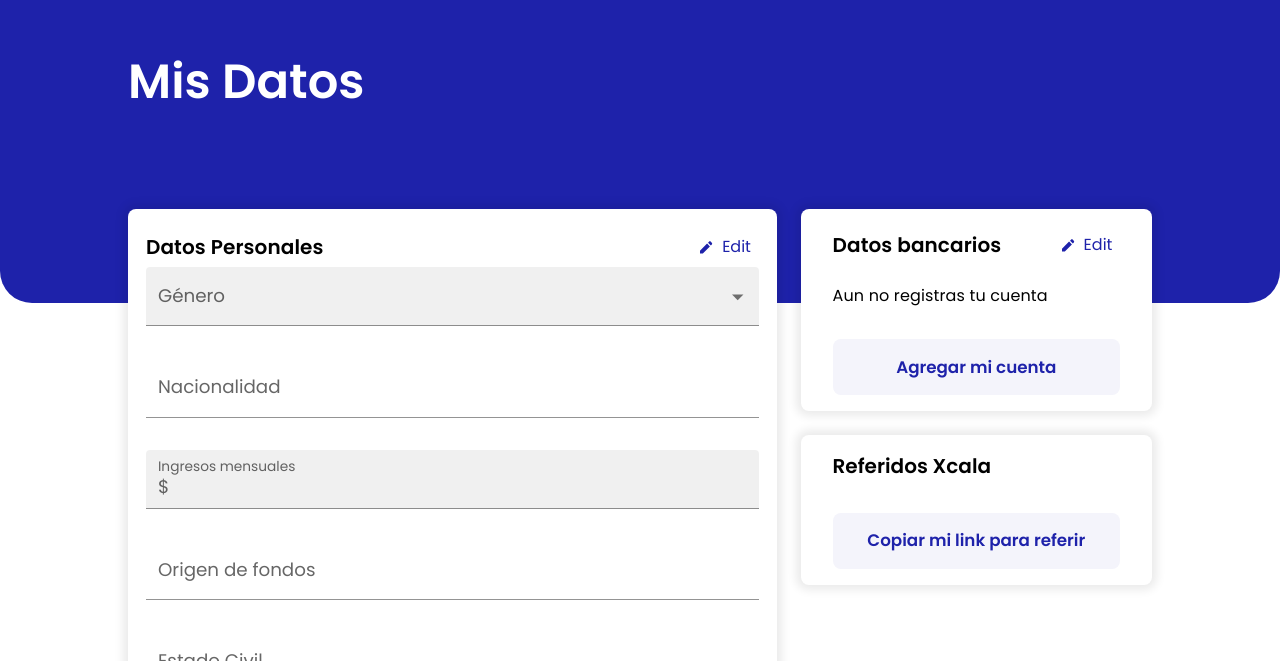
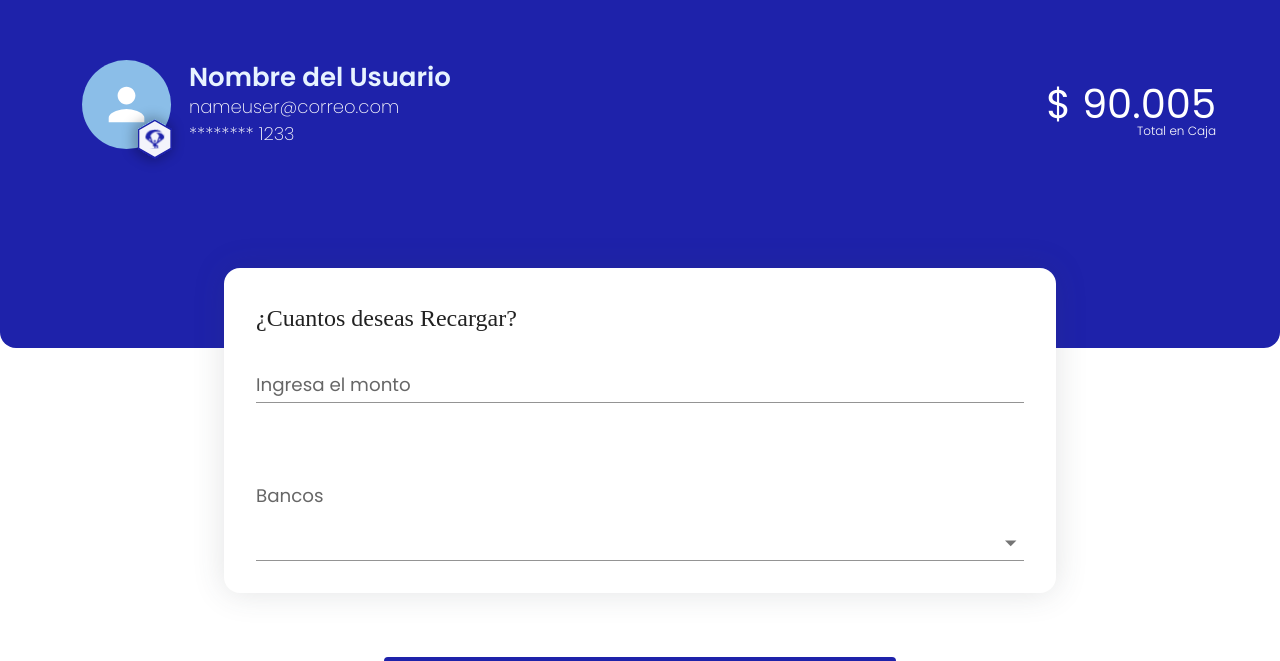
Before and after one commit to PandaDesigner/xcala-mui, a React (Vite) app: page / in a window 1280 px wide. Shown: the part 139-800 px from the top of the page. Built offline with nearby package versions, Linux system fonts and the light colour scheme; a web font is replaced by a local one.

Commit message:
[prfmaestre]: new views recharger

```diff
--- a/src/components/BtnGroupFix.jsx
+++ b/src/components/BtnGroupFix.jsx
@@ -1,79 +1,94 @@
-import { Stack, styled, Button, Box, IconButton } from "@mui/material"
+import { Stack, styled, Button, Box, IconButton } from '@mui/material';
 
-
-
-import spinerIcons from "../assets/images/spiner.svg"
-
+import spinerIcons from '../assets/images/spiner.svg';
 
 const BtnContainer = styled(Stack)({
-    marginTop: "400px",
-    width: "100%",
-    flexDirection: "column",
-    paddingTop: "90px",
-    alignItems: "center",
-
-})
+  marginTop: '400px',
+  width: '100%',
+  flexDirection: 'column',
+  paddingTop: '90px',
+  alignItems: 'center'
+});
 
 const BtnGroup = styled(Stack)({
-    flexDirection: "row",
-    width: "100%",
-    maxWidth: "100%",
-    justifyContent: "center",
+  flexDirection: 'row',
+  width: '100%',
+  maxWidth: '100%',
+  justifyContent: 'center'
+});
 
-})
-
-const Spiner = styled("img")({
-    height: "45px",
-    width: "45px",
-
-})
-
-
-
+const Spiner = styled('img')({
+  height: '45px',
+  width: '45px'
+});
 
 export const BtnGroupFix = () => {
   return (
-        <Stack position={{ xs: "Fixed", md: "none" }} bottom={"31px"} left={"0"} right={"0"} >
-            <BtnContainer display={{ xs: "flex", md: "none" }} maxHeight={"70px"}>
-                <BtnGroup gap={0} backgroundColor={"#1E22AA"} maxHeight={"70px"}  >
-
+    <Stack
+      position={{ xs: 'Fixed', md: 'none' }}
+      bottom={'31px'}
+      left={'0'}
+      right={'0'}
+    >
+      <BtnContainer display={{ xs: 'flex', md: 'none' }} maxHeight={'70px'}>
+        <BtnGroup gap={0} backgroundColor={'#1E22AA'} maxHeight={'70px'}>
           <Button
             variant="contained"
             color="primary"
             size="large"
-                        sx={{ width: "100%", boxShadow: "none", textTransform: 'none', paddingY: "16px" }}
+            sx={{
+              width: '100%',
+              boxShadow: 'none',
+              textTransform: 'none',
+              paddingY: '16px'
+            }}
             disableElevation
             disableRipple
-                    >Recargar</Button>
+          >
+            Recargar
+          </Button>
           <Button
             variant="contained"
             color="primary"
             size="large"
-                        sx={{ width: "100%", boxShadow: "none", textTransform: 'none' }}
+            sx={{ width: '100%', boxShadow: 'none', textTransform: 'none' }}
             disableElevation
             disableRipple
-                    > Retirar</Button>
+          >
+            {' '}
+            Retirar
+          </Button>
         </BtnGroup>
 
-                <Box sx={{ "& > button": { m: 0 }, marginTop: "-95px", boxShadow: "0px 4px 4px rgba(0, 0, 0, 0.25)", borderRadius: "100%", "& > button:hover": { backgroundColor: "#e2e2e2" } }} zIndex={2} >
+        <Box
+          sx={{
+            '& > button': { m: 0 },
+            marginTop: '-95px',
+            boxShadow: '0px 4px 4px rgba(0, 0, 0, 0.25)',
+            borderRadius: '100%',
+            '& > button:hover': { backgroundColor: '#e2e2e2' }
+          }}
+          zIndex={2}
+        >
           <IconButton
             color="primary"
             size="large"
-                        sx={{ width: "100%", padding: "32px 32px", width: "32px", height: "32px", backgroundColor: "#fff", position: "relative", display: "flex", alignItems: "center", justifyContent: "center" }}
-
+            sx={{
+              width: '100%',
+              padding: '32px 32px',
+              width: '32px',
+              height: '32px',
+              backgroundColor: '#fff',
+              position: 'relative',
+              display: 'flex',
+              alignItems: 'center',
+              justifyContent: 'center'
+            }}
           >
-
             <Spiner src={spinerIcons} loading="lazy" alt="spiner" />
-
           </IconButton>
-
         </Box>
-
-
-
-
       </BtnContainer>
-
-        </Stack >
-    )
-}
+    </Stack>
+  );
+};
--- a/src/components/HeaderWallet.jsx
+++ b/src/components/HeaderWallet.jsx
@@ -2,7 +2,7 @@ import { Typography, Stack, Button, styled } from '@mui/material';
 import CoinFlotin from './CoinFlotin.jsx';
 import AvatarSection from './AvatarSection.jsx';
 
-const HeaderWallet = ({ totalCaja, disponibleCaja, transitoCaja }) => {
+const HeaderWallet = ({ totalCaja = 50000, disponibleCaja, transitoCaja }) => {
   return (
     <Stack
       flexDirection={'column'}
--- a/src/components/myTransaction/components/layouts/BodyTransactions.jsx
+++ b/src/components/myTransaction/components/layouts/BodyTransactions.jsx
@@ -15,7 +15,7 @@ const BodyTransaction = styled(Stack)({
   boxSizing: 'border-box',
   minHeight: '486px',
   width: '100%',
-  maxWidth: 500,
+  maxWidth: 680,
   margin: '0px auto',
   paddingTop: '16px'
 });
--- /dev/null
+++ b/src/components/rechargeFromCash/components/ChangeBtn.components.jsx
@@ -0,0 +1,29 @@
+import { Stack, Typography, styled } from '@mui/material';
+
+export const ContentCash = styled(Stack)({
+  position: 'relative',
+  isolation: 'isolate',
+  flexDirection: 'column',
+  justifyContent: 'center',
+  alignItems: { md: 'flex-end', sx: 'center' },
+  padding: '0px',
+  boxSizing: 'border-box'
+});
+export const CoinCash = styled(Typography)({
+  fontSize: '40px',
+  color: '#fff',
+  fontFamily: 'Poppins',
+  fontWeight: '500',
+
+  //height: '25px',
+  margin: '0px',
+  lineHeight: '0.9'
+});
+export const TitleCash = styled(Typography)({
+  fontSize: '12px',
+  color: '#fff',
+
+  fontFamily: 'Poppins',
+  fontWeight: '300'
+  //margin: '12px 0px 0px 0px'
+});
--- /dev/null
+++ b/src/components/rechargeFromCash/components/HeaderFromCash.jsx
@@ -0,0 +1,80 @@
+import { Box, Stack, Typography } from '@mui/material';
+import {
+  BackgroundColor,
+  ContentApp
+} from '../../detailPortafolioView/components/PorfolioSections.components';
+import AvatarSection from '../../AvatarSection';
+import { HeadTitle } from '../../newDasborad/CardsPorfolio/HeadContainerCardsPorfolio';
+import { CoinCash, ContentCash, TitleCash } from './ChangeBtn.components';
+
+export const HeaderFromCash = ({
+  nameUser = 'Nombre del Usuario',
+  emailUser = 'nameuser@correo.com',
+  acountUser = '******** 1233'
+}) => {
+  return (
+    <BackgroundColor>
+      <ContentApp
+        direction={{ md: 'row', xs: 'column' }}
+        justifyContent="center"
+        padding={'40px 0'}
+      >
+        <Stack
+          direction={{ md: 'row', xs: 'column' }}
+          justifyContent={'space-between'}
+          alignItems={{ md: 'center', xs: 'center' }}
+          sx={{ width: '100%', maxWidth: '1380px' }}
+          gap={0.5}
+        >
+          <Stack
+            flexDirection={{
+              xs: 'column',
+              md: 'row',
+              justifyContent: { xs: 'center' },
+              alignItems: 'center'
+            }}
+            width={'80%'}
+          >
+            <AvatarSection />
+            <Box>
+              <HeadTitle
+                textAlign={{ md: 'left', xs: 'center' }}
+                fontSize={'26px'}
+              >
+                {nameUser}
+              </HeadTitle>
+              <Typography
+                color={'#fff'}
+                fontWeight={'100'}
+                textAlign={{ md: 'left', xs: 'center' }}
+                fontSize={'18px'}
+              >
+                {emailUser}
+              </Typography>
+              <Typography
+                color={'#fff'}
+                fontWeight={'100'}
+                textAlign={{ md: 'left', xs: 'center' }}
+                fontSize={'18px'}
+              >
+                {acountUser}
+              </Typography>
+            </Box>
+          </Stack>
+          <ContentCash>
+            <CoinCash
+              sx={{
+                textAlign: { md: 'end', xs: 'center' },
+                fontSize: 'clamp(1.5rem, -0.875rem + 6vw, 2.5rem)',
+                marginTop: 'clamp(1rem, 2.25rem + -4vw, 0rem)'
+              }}
+            >{`$ ${90.005}`}</CoinCash>
+            <TitleCash sx={{ textAlign: { md: 'end', xs: 'center' } }}>
+              Total en Caja
+            </TitleCash>
+          </ContentCash>
+        </Stack>
+      </ContentApp>
+    </BackgroundColor>
+  );
+};
--- /dev/null
+++ b/src/components/rechargeFromCash/pages/RechargeFromCash.jsx
@@ -0,0 +1,130 @@
+import React, { useState } from 'react';
+import {
+  Box,
+  Stack,
+  TextField,
+  Typography,
+  FormHelperText,
+  InputLabel,
+  Select,
+  MenuItem,
+  Button
+} from '@mui/material';
+import { HeaderFromCash } from '../components/HeaderFromCash';
+
+export const RechargeFromCash = () => {
+  const [values, setValues] = useState({
+    numberformat: '',
+    banco: ''
+  });
+
+  const handleChange = (event) => {
+    setValues({
+      ...values,
+      [event.target.name]: event.target.value
+    });
+  };
+
+  return (
+    <>
+      <HeaderFromCash />
+      <Stack gap={'64px'} marginX={'auto'}>
+        <Box
+          sx={{
+            marginX: 'auto',
+            width: '60%',
+            maxWidth: '1280px',
+            // minWidth: '320px',
+            padding: '32px 32px',
+            bgcolor: '#fff',
+            borderRadius: '16px',
+            marginTop: '-80px',
+            zIndex: 9,
+            //minHeight: '407px',
+            boxShadow: '0px 0px 32px rgba(61, 64, 75, 0.15)',
+            display: 'flex',
+            flexDirection: 'column',
+            gap: '16px'
+          }}
+        >
+          <Typography
+            sx={{
+              textAlign: 'left',
+              whiteSpace: 'pre-wrap',
+              fontSynthesis: 'none',
+              color: 'rgba(0, 0, 0, 0.87)',
+              fontStyle: 'inherit',
+              fontFamily: 'Museo',
+              fontWeight: '500',
+              fontSize: 'clamp(1.1rem, 0.375rem + 2vw, 1.5rem)'
+            }}
+          >
+            ¿Cuantos deseas Recargar?
+          </Typography>
+          <TextField
+            fullWidth
+            id="deposited-value"
+            label="Ingresa el monto"
+            variant="standard"
+            value={values.numberformat}
+            onChange={handleChange}
+            name="numberformat"
+            //FormHelperTextProps={<FormHelperText>error</FormHelperText>}
+          />
+
+          <InputLabel
+            sx={{ width: '100%', marginTop: { xs: '16px', md: '64px' } }}
+            id="demo-select-small-label"
+          >
+            Bancos
+          </InputLabel>
+          <Select
+            labelId="demo-select-small-label"
+            id="demo-select-small"
+            value={values.banco}
+            label="Bancos"
+            onChange={handleChange}
+            sx={{ width: '100%' }}
+            variant="standard"
+          >
+            <MenuItem value="">
+              <em>None</em>
+            </MenuItem>
+            <MenuItem value={10}>Banco 1</MenuItem>
+            <MenuItem value={20}>Banco 2</MenuItem>
+            <MenuItem value={30}>Banco 3</MenuItem>
+          </Select>
+        </Box>
+        <Stack
+          sx={{
+            marginX: 'auto',
+            maxWidth: '40%',
+            width: '100%',
+            minHeight: '150px',
+            flexDirection: 'column',
+            justifyContent: 'space-between',
+            alignItems: 'center',
+            gap: '16px'
+          }}
+        >
+          <Button
+            fullWidth
+            variant="contained"
+            disableElevation
+            sx={{ padding: '16px', textTransform: 'none' }}
+          >
+            Recargar caja
+          </Button>
+
+          <Button
+            variant="text"
+            disableElevation
+            sx={{ padding: '4px 16px', textTransform: 'none' }}
+          >
+            volver
+          </Button>
+        </Stack>
+      </Stack>
+    </>
+  );
+};
--- a/src/components/wallet/pages/Wallet.jsx
+++ b/src/components/wallet/pages/Wallet.jsx
@@ -3,6 +3,7 @@ import HeaderWallet from '../../HeaderWallet';
 import { BodyTransactions } from '../../myTransaction/components/layouts/BodyTransactions';
 import { BtnGroupCaja } from '../../BtnGroupCaja';
 import { BtnGroupFix } from '../../BtnGroupFix';
+import { HeaderTransactions } from '../../myTransaction/components/layouts/HeaderTransactions';
 
 const currencyFormatter = new Intl.NumberFormat('es-CL', {
   style: 'currency',
@@ -42,7 +43,10 @@ const column = [
 export const Wallet = () => {
   return (
     <>
-      <HeaderWallet />
+      <HeaderTransactions />
+      {/*
+
+      <HeaderWallet /> */}
       <Container
         maxWidth="1380px"
         sx={{
--- a/src/main.jsx
+++ b/src/main.jsx
@@ -12,8 +12,9 @@ import './index.css';
 //import {RescuePages} from './components/RescateSection/pages/RescuePages.jsx'
 //import {InvertedPortfolioPage} from './components/InvertedPortfolioView/pages/InvertedPortfolioPage.jsx'
 //import { NewDashboard } from './components/newDasborad/NewDashboard.jsx';
-import { Wallet } from './components/wallet/pages/Wallet.jsx';
-import { MyDataPersonal } from './components/newMyData/index.js';
+//import { Wallet } from './components/wallet/pages/Wallet.jsx';
+import { RechargeFromCash } from './components/rechargeFromCash/pages/RechargeFromCash.jsx';
+//import { MyDataPersonal } from './components/newMyData/index.js';
 
 ReactDOM.createRoot(document.getElementById('root')).render(
   <React.StrictMode>
@@ -24,7 +25,7 @@ ReactDOM.createRoot(document.getElementById('root')).render(
       <ProductView />
       <Wallet />
        */}
-      <MyDataPersonal />
+      <RechargeFromCash />
 
       {/* <NotificationsXcala />
       <MyTransactionsPages /> */}
```
Also changed, not shown: src/components/myTransaction/components/layouts/HeaderTransactions.jsx (+35 -20 lines). Lines whose indentation alone changed are shown as unchanged.
